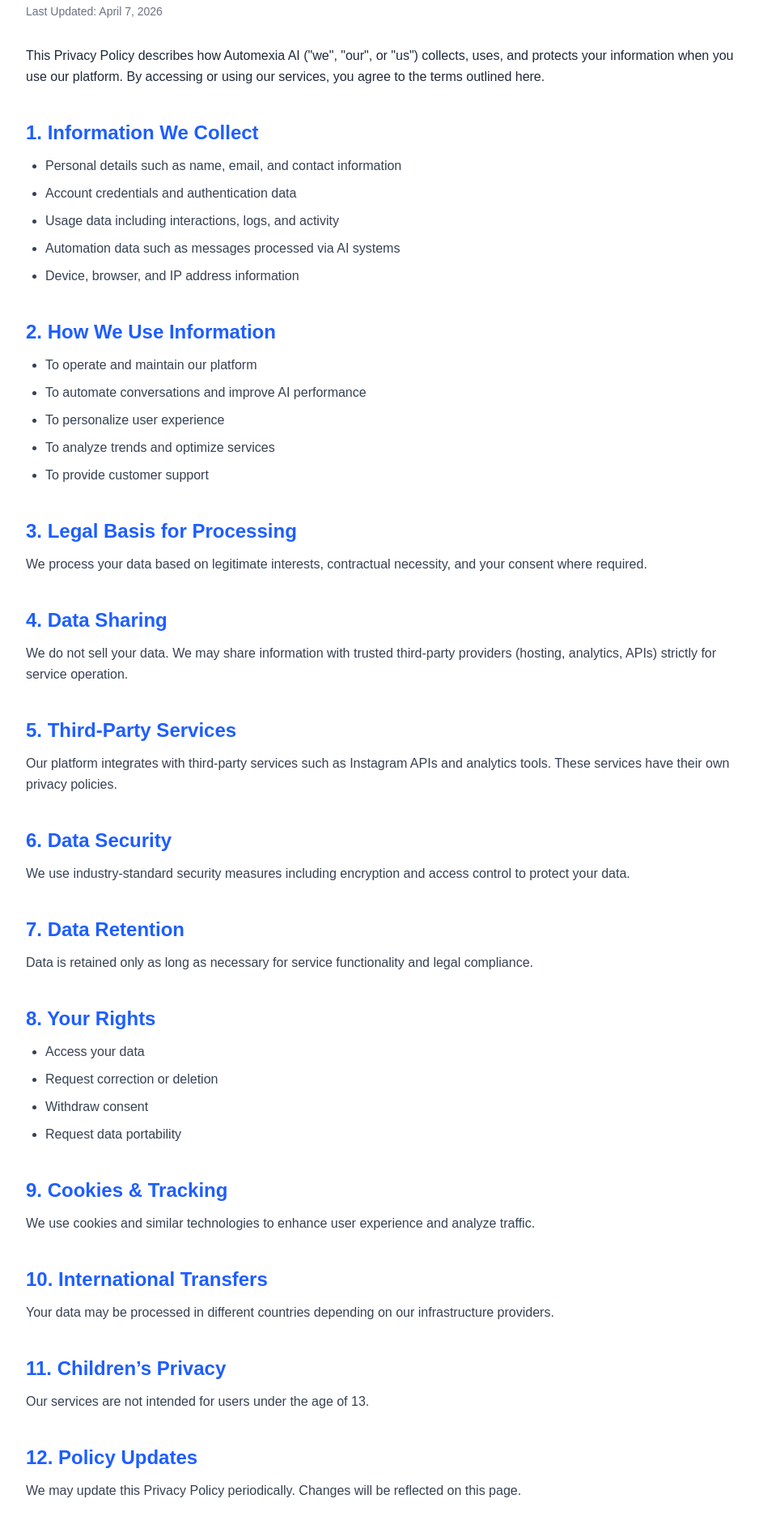
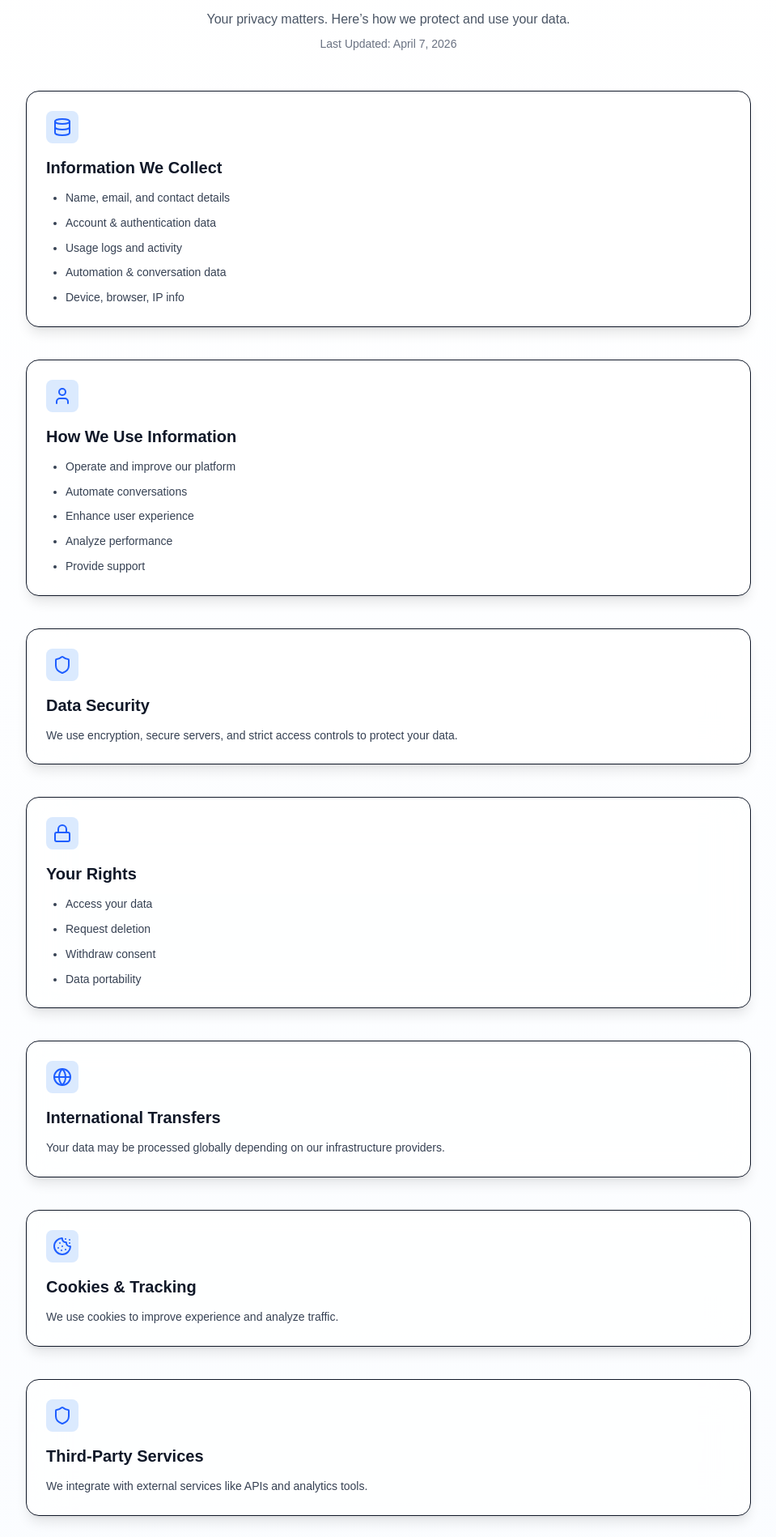
Before and after one commit to tyagivarshit/automexiaai, a Next.js app: page /privacy-policy in a window 1280 px wide. Shown: the part 180-2078 px from the top of the page at 81% size, without its empty margins (160-1119 px from the left). Built offline with nearby package versions, Linux system fonts and the light colour scheme.

Commit message:
final update

```diff
--- a/app/privacy-policy/page.tsx
+++ b/app/privacy-policy/page.tsx
@@ -1,11 +1,13 @@
 "use client";
+
+import { Shield, Database, Lock, User, Globe, Cookie , MessageCircle} from "lucide-react";
 
 export default function PrivacyPolicy() {
   return (
-    <main className="bg-white text-gray-800 overflow-x-hidden">
+    <main className="bg-gradient-to-b from-white to-blue-50/40 text-gray-900 overflow-x-hidden">
 
-      {/* ================= NAVBAR ================= */}
-      <header className="fixed top-0 w-full z-50 backdrop-blur-lg bg-white/70 border-b">
+      {/* NAVBAR */}
+      <header className="fixed top-0 w-full z-50 backdrop-blur-lg bg-white/60 border-b">
         <div className="max-w-7xl mx-auto px-6 md:px-16 py-4 flex justify-between items-center">
           <h1 className="font-semibold text-lg">Automexia AI</h1>
 
@@ -17,131 +19,118 @@
 
           <a
             href="/"
-            className="px-4 py-2 bg-[#1E5EFF] text-white rounded-lg hover:bg-[#0B2A5B] transition"
+            className="px-4 py-2 bg-[#1E5EFF] text-white rounded-lg"
           >
             Back to Home
           </a>
         </div>
       </header>
 
-      {/* ================= CONTENT ================= */}
-      <section className="pt-32 pb-20 px-6 md:px-16">
-        <div className="max-w-4xl mx-auto">
+      {/* HERO */}
+      <section className="pt-32 pb-12 px-6 md:px-16 text-center">
+        <h1 className="text-4xl md:text-5xl font-semibold">
+          Privacy Policy
+        </h1>
+        <p className="mt-4 text-gray-600">
+          Your privacy matters. Here’s how we protect and use your data.
+        </p>
+        <p className="mt-2 text-sm text-gray-500">
+          Last Updated: April 7, 2026
+        </p>
+      </section>
 
-          <h1 className="text-3xl md:text-4xl font-semibold mb-4">
-            Privacy Policy
-          </h1>
+      {/* CONTENT */}
+      <section className="px-6 md:px-16 pb-24">
+        <div className="max-w-4xl mx-auto space-y-10">
 
-          <p className="text-gray-500 text-sm mb-8">
-            Last Updated: April 7, 2026
-          </p>
+          <GlassSection icon={<Database />} title="Information We Collect">
+            <ul className="list-disc pl-6 space-y-2">
+              <li>Name, email, and contact details</li>
+              <li>Account & authentication data</li>
+              <li>Usage logs and activity</li>
+              <li>Automation & conversation data</li>
+              <li>Device, browser, IP info</li>
+            </ul>
+          </GlassSection>
 
-          <p className="mb-6 leading-relaxed">
-            This Privacy Policy describes how Automexia AI ("we", "our", or "us")
-            collects, uses, and protects your information when you use our platform.
-            By accessing or using our services, you agree to the terms outlined here.
-          </p>
+          <GlassSection icon={<User />} title="How We Use Information">
+            <ul className="list-disc pl-6 space-y-2">
+              <li>Operate and improve our platform</li>
+              <li>Automate conversations</li>
+              <li>Enhance user experience</li>
+              <li>Analyze performance</li>
+              <li>Provide support</li>
+            </ul>
+          </GlassSection>
 
-          {/* SECTION */}
-          <Section title="1. Information We Collect">
-            <ul className="list-disc pl-6 space-y-2">
-              <li>Personal details such as name, email, and contact information</li>
-              <li>Account credentials and authentication data</li>
-              <li>Usage data including interactions, logs, and activity</li>
-              <li>Automation data such as messages processed via AI systems</li>
-              <li>Device, browser, and IP address information</li>
-            </ul>
-          </Section>
+          <GlassSection icon={<Shield />} title="Data Security">
+            <p>
+              We use encryption, secure servers, and strict access controls to
+              protect your data.
+            </p>
+          </GlassSection>
 
-          <Section title="2. How We Use Information">
-            <ul className="list-disc pl-6 space-y-2">
-              <li>To operate and maintain our platform</li>
-              <li>To automate conversations and improve AI performance</li>
-              <li>To personalize user experience</li>
-              <li>To analyze trends and optimize services</li>
-              <li>To provide customer support</li>
-            </ul>
-          </Section>
-
-          <Section title="3. Legal Basis for Processing">
-            <p>
-              We process your data based on legitimate interests, contractual necessity,
-              and your consent where required.
-            </p>
-          </Section>
-
-          <Section title="4. Data Sharing">
-            <p>
-              We do not sell your data. We may share information with trusted third-party
-              providers (hosting, analytics, APIs) strictly for service operation.
-            </p>
-          </Section>
-
-          <Section title="5. Third-Party Services">
-            <p>
-              Our platform integrates with third-party services such as Instagram APIs
-              and analytics tools. These services have their own privacy policies.
-            </p>
-          </Section>
-
-          <Section title="6. Data Security">
-            <p>
-              We use industry-standard security measures including encryption and access
-              control to protect your data.
-            </p>
-          </Section>
-
-          <Section title="7. Data Retention">
-            <p>
-              Data is retained only as long as necessary for service functionality and
-              legal compliance.
-            </p>
-          </Section>
-
-          <Section title="8. Your Rights">
+          <GlassSection icon={<Lock />} title="Your Rights">
             <ul className="list-disc pl-6 space-y-2">
               <li>Access your data</li>
-              <li>Request correction or deletion</li>
+              <li>Request deletion</li>
               <li>Withdraw consent</li>
-              <li>Request data portability</li>
+              <li>Data portability</li>
             </ul>
-          </Section>
+          </GlassSection>
 
-          <Section title="9. Cookies & Tracking">
+          <GlassSection icon={<Globe />} title="International Transfers">
             <p>
-              We use cookies and similar technologies to enhance user experience and
-              analyze traffic.
+              Your data may be processed globally depending on our infrastructure providers.
             </p>
-          </Section>
+          </GlassSection>
 
-          <Section title="10. International Transfers">
+          <GlassSection icon={<Cookie />} title="Cookies & Tracking">
             <p>
-              Your data may be processed in different countries depending on our
-              infrastructure providers.
+              We use cookies to improve experience and analyze traffic.
             </p>
-          </Section>
+          </GlassSection>
 
-          <Section title="11. Children’s Privacy">
+          <GlassSection icon={<Shield />} title="Third-Party Services">
             <p>
-              Our services are not intended for users under the age of 13.
+              We integrate with external services like APIs and analytics tools.
             </p>
-          </Section>
+          </GlassSection>
 
-          <Section title="12. Policy Updates">
+          <GlassSection icon={<Database />} title="Data Retention">
             <p>
-              We may update this Privacy Policy periodically. Changes will be reflected
-              on this page.
+              Data is retained only as long as necessary for service functionality and compliance.
             </p>
-          </Section>
+          </GlassSection>
 
-          <Section title="13. Contact Information">
-            <p>Email: contact@automexiaai.in</p>
-          </Section>
+          <GlassSection icon={<User />} title="Children’s Privacy">
+            <p>
+              Our services are not intended for users under 13.
+            </p>
+          </GlassSection>
+
+          <GlassSection icon={<Shield />} title="Policy Updates">
+            <p>
+              We may update this policy periodically.
+            </p>
+          </GlassSection>
+
+          <GlassSection icon={<MessageCircle />} title="Contact Us">
+            <p>
+              Email:{" "}
+              <a
+                href="mailto:contact@automexiaai.in"
+                className="text-[#1E5EFF] hover:underline"
+              >
+                contact@automexiaai.in
+              </a>
+            </p>
+          </GlassSection>
 
         </div>
       </section>
 
-      {/* ================= FOOTER ================= */}
+      {/* FOOTER */}
       <footer className="px-6 md:px-16 py-12 bg-gray-100 text-sm">
         <div className="max-w-7xl mx-auto flex flex-col md:flex-row justify-between gap-6">
           <p>© 2026 Automexia AI</p>
@@ -159,14 +148,24 @@
   );
 }
 
-/* REUSABLE SECTION */
-function Section({ title, children }: any) {
+/* GLASS CARD */
+function GlassSection({ title, icon, children }: any) {
   return (
-    <div className="mt-10">
-      <h2 className="text-xl md:text-2xl font-semibold mb-3 text-[#1E5EFF]">
-        {title}
-      </h2>
-      <div className="text-gray-700 leading-relaxed">{children}</div>
+    <div className="relative bg-white/70 backdrop-blur-xl border rounded-2xl p-6 shadow-lg hover:shadow-xl transition">
+
+      {/* ICON */}
+      <div className="w-10 h-10 flex items-center justify-center rounded-lg bg-blue-100 text-[#1E5EFF] mb-4">
+        {icon}
+      </div>
+
+      {/* TITLE */}
+      <h2 className="text-xl font-semibold mb-3">{title}</h2>
+
+      {/* CONTENT */}
+      <div className="text-gray-700 leading-relaxed text-sm">
+        {children}
+      </div>
+
     </div>
   );
 }
```
Also changed, not shown: app/features/page.tsx (+108 -29 lines), app/terms/page.tsx (+96 -72 lines).
